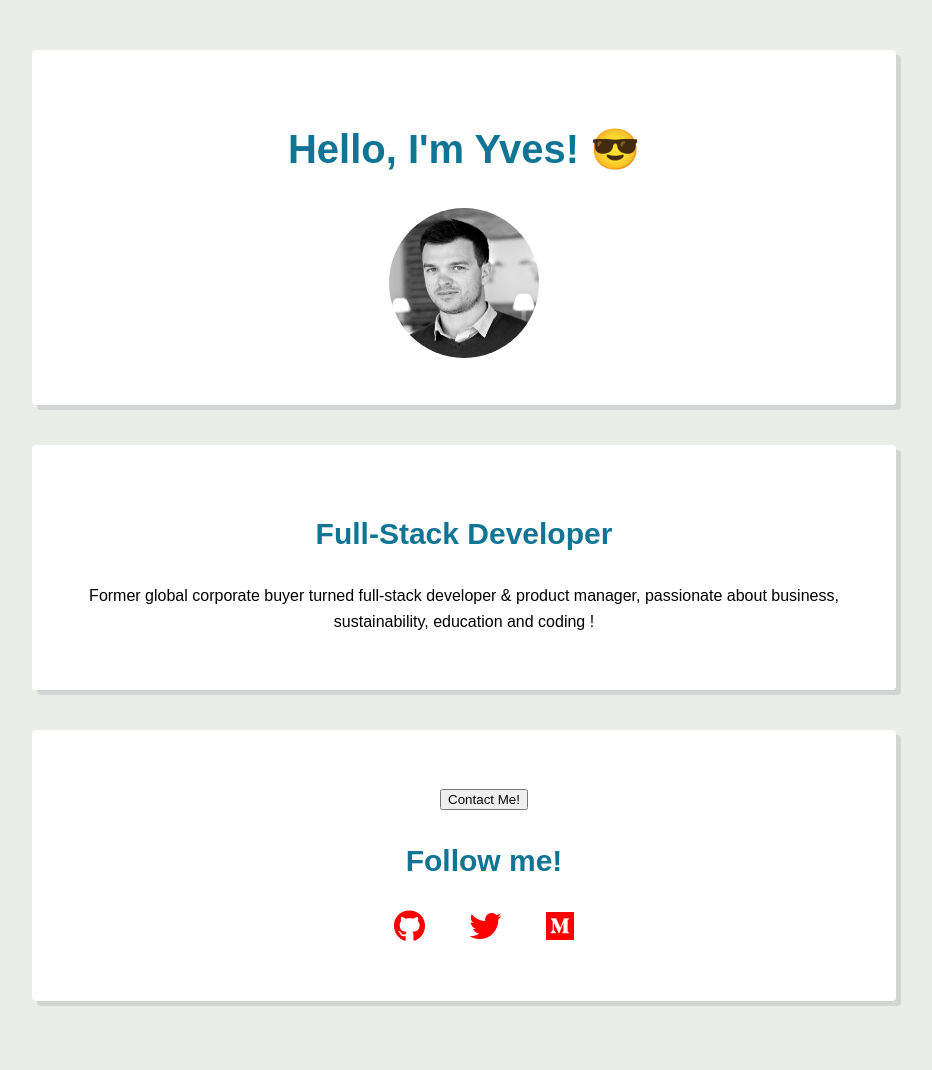
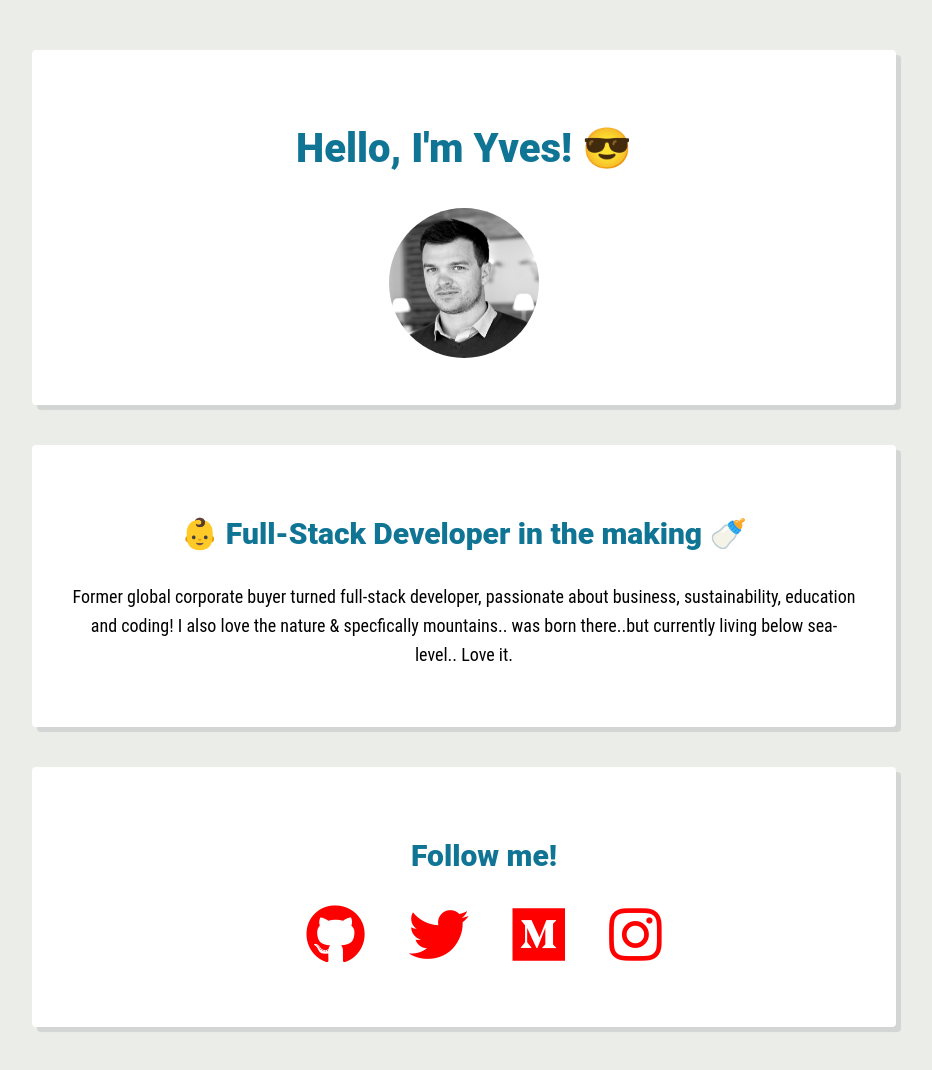
Before and after one commit to Yveslesaffre/profile, a plain HTML site: page index.html in a window 1280 px wide. Shown: the whole page, without its empty margins (176-1108 px from the left). Drawn offline with Linux system fonts and the light colour scheme.

Commit message:
/commit profile page

```diff
--- a/index.html
+++ b/index.html
@@ -1,4 +1,3 @@
-
 <!DOCTYPE html>
 <html lang="en">
 <head>
@@ -12,30 +11,35 @@
 <body>
   <div class="container">
   <div class="card">
-  <h1>Hello, I'm Yves! 😎</h1>
+  <h1>Hello, I'm Yves! 😎 </h1>
   <img class= "image" src="images/Profile_Pic.png" alt= "My face" width=150px height=150px>
   </div>
   <div class="card">
-  <h2>Full-Stack Developer</h2>
-  <p>Former global corporate buyer turned full-stack developer & product manager, passionate about business, sustainability, education and coding !</p>
+  <h2>👶 Full-Stack Developer in the making 🍼 </h2>
+  <p>Former global corporate buyer turned full-stack developer, passionate about business, sustainability, education and coding!
+  I also love the nature & specfically mountains.. was born there..but currently living below sea-level.. Love it.</p>
   </div>
   <div class="card">
   <ul class="list-inline">
-    <button>Contact Me!</button>
     <h2>Follow me!</h2>
     <li>
-      <a href="https://github.com/Yveslesaffre" target="_blank">
+      <a class="logo" href="https://github.com/Yveslesaffre" target="_blank">
         <i class="fab fa-github fa-2x"></i>
       </a>
     </li>
     <li>
-      <a href="https://twitter.com/yvesles" target="_blank">
+      <a class="logo" href="https://twitter.com/yvesles" target="_blank">
         <i class="fab fa-twitter fa-2x"></i>
       </a>
     </li>
     <li>
-      <a href="https://medium.com/@yves.lesaffre" target="_blank">
+      <a class="logo" href="https://medium.com/@yves.lesaffre" target="_blank">
         <i class="fab fa-medium fa-2x"></i>
+      </a>
+    </li>
+    <li>
+      <a class="logo" href="https://www.instagram.com/lesyv/" target="_blank">
+        <i class="fab fa-instagram fa-2x"></i>
       </a>
     </li>
   </ul>
--- a/style.css
+++ b/style.css
@@ -1,7 +1,6 @@
-
 body {
   background-color: #ebede9;
-  font-family: 'Raleway', sans-serif;
+  font-family: 'Roboto', sans-serif;
   color: black
   font-size: 30px;
   line-height: 1.6;
@@ -11,29 +10,29 @@ h1{
   font-size: 40px;
   color: #107595;
   font-weight: 900;
+  font-family: 'Roboto', sans-serif;
 }
 
 h2{
   font-size: 30px;
   color: #107595;
   font-weight: 900;
+  font-family: 'Roboto', sans-serif;
 }
 
 
 h3{
   color: #222831;
-  font-family:'Titillium Web', sans-serif;
+  font-family:'Roboto', sans-serif;
   font-size: 30px;
   line-height: 20px;
 }
 
-/*p{
-  display: block;
-  margin-block-start: 1em;
-  margin-block-end: 1em;
-  margin-inline-start: 0px;
-  margin-inline-end: 0px;
-}*/
+p{
+  font-family: 'Roboto Condensed', sans-serif;
+  font-size:18px;
+  color: black;
+}
 
 a:link {
   color: red;
@@ -67,6 +66,11 @@ a:hover {
 .image {
   border-radius: 50%;
 }
+
+.logo{
+  font-size: 30px;
+}
+
 @media (max-width: 960px) {
   .container {
     width: 700px;
```
